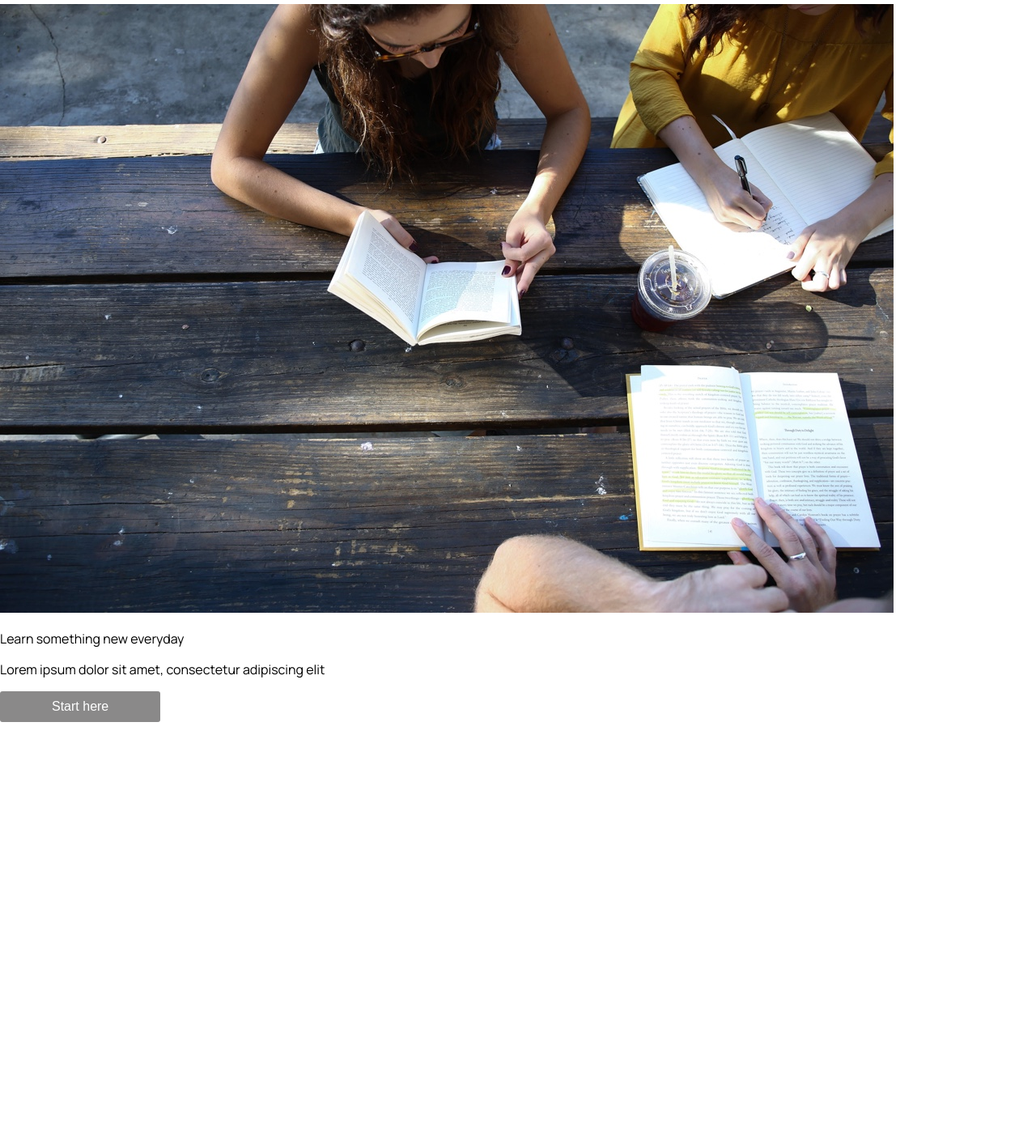
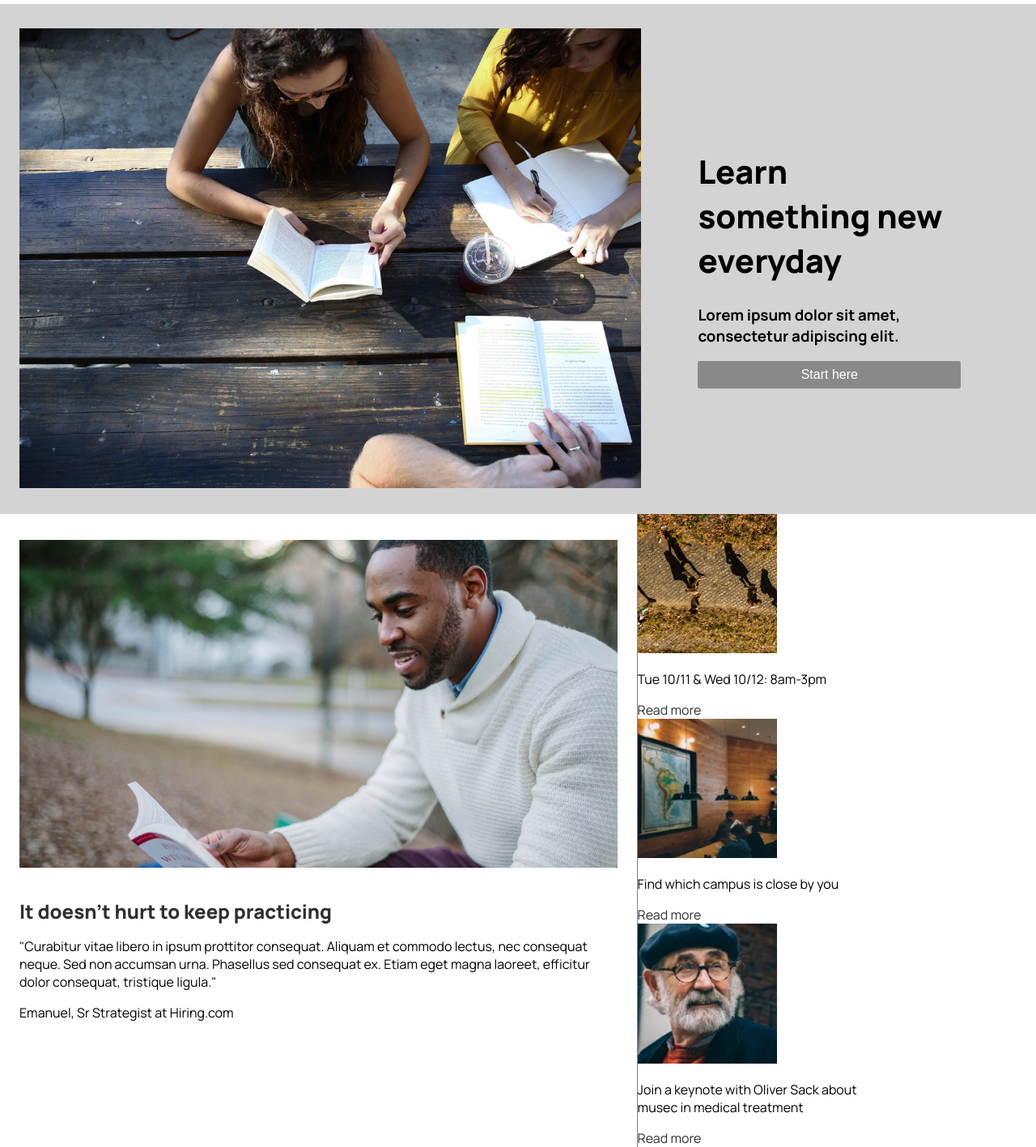
Before and after one commit to ImHariri/Colmar-academy, a plain HTML site: page index.html in a window 1280 px wide. Shown: the part 59-1476 px from the top of the page at 81% size. Before the commit the page ends 951 px from the top, so only its background shows below. Drawn offline with Linux system fonts and the light colour scheme.

Commit message:
update 5

```diff
--- a/index.html
+++ b/index.html
@@ -11,6 +11,9 @@
 </head>
 
 <body>
+
+    <!-- Header -->
+
     <header>
         <div id="header">
 
@@ -28,12 +31,57 @@
 
         </div>
     </header>
-    <div class="banner">
-        <img src="./resources/images/banner.jpg" alt="banner">
-        <div>
-            <p>Learn something new everyday</p>
-            <p>Lorem ipsum dolor sit amet, consectetur adipiscing elit</p>
-            <button class="button">Start here</button>
+
+    <div class="body">
+
+        <!-- Banner -->
+
+        <div class="banner">
+            <img src="./resources/images/banner.jpg" alt="banner" id="banner">
+            <div class="banner1">
+                <div class="banner-text">
+                    <h1>Learn something new everyday</h1>
+                    <h3>Lorem ipsum dolor sit amet, consectetur adipiscing elit.</h3>
+                    <button class="button">Start here</button>
+                </div>
+            </div>
+        </div>
+
+        <!-- Content -->
+
+        <div class="content">
+            <div class="content1">
+                <img src="resources\images\information-main.jpg" alt="#">
+                <h2>It doesn't hurt to keep practicing</h2>
+                <p>"Curabitur vitae libero in ipsum prottitor consequat. Aliquam et commodo lectus, nec consequat neque.
+                    Sed
+                    non accumsan urna. Phasellus sed consequat ex. Etiam eget magna laoreet, efficitur dolor consequat,
+                    tristique ligula."</p>
+                <p>Emanuel, Sr Strategist at Hiring.com</p>
+            </div>
+            <div class="content2">
+                <div class="list">
+                    <img src="resources\images\information-orientation.jpg" alt="#">
+                    <div class="list-text">
+                        <p>Tue 10/11 & Wed 10/12: 8am-3pm</p>
+                        <a href="#">Read more</a>
+                    </div>
+                </div>
+                <div class="list">
+                    <img src="resources\images\information-campus.jpg" alt="#">
+                    <div class="list-text">
+                        <p>Find which campus is close by you</p>
+                        <a href="#">Read more</a>
+                    </div>
+                </div>
+                <div class="list">
+                    <img src="resources\images\information-guest-lecture.jpg" alt="#">
+                    <div class="list-text">
+                        <p>Join a keynote with Oliver Sack about musec in medical treatment</p>
+                        <a href="#">Read more</a>
+                    </div>
+                </div>
+            </div>
         </div>
     </div>
 </body>
--- a/resources/css/style.css
+++ b/resources/css/style.css
@@ -21,19 +21,25 @@ a {
     font-size: 1rem;
     text-decoration: none;
     text-align: center;
-    padding: 10px 64px;
+    padding: 8px 0;
     border-radius: 3px;
     transition-duration: 0.4s;
+    width: 100%;
 }
 
 .button:hover {
     background-color: rgb(78, 78, 78);
 }
 
+
+/* Header */
+
+
 header {
     position: fixed;
     width: 100%;
     height: auto;
+    z-index: 10;
 }
 
 
@@ -57,7 +63,7 @@ header {
 }
 
 h2 {
-    font-weight: 700;
+    font-weight: 800;
     padding: 0;
     margin: 0;
     color: rgb(48, 48, 48);
@@ -80,3 +86,74 @@ header ul li {
     padding-left: 16px;
     font-size: 1rem;
 }
+
+.body {
+    position: relative;
+    top: 62px;
+}
+
+
+/* Banner */
+
+
+.banner {
+
+    display: flex;
+    background-color: lightgray;
+    align-items: center;
+    width: 100%;
+}
+
+h1 {
+    font-size: 2.5rem;
+    font-weight: 800;
+}
+
+#banner {
+    width: 60%;
+    padding: 32px 24px;
+}
+
+.banner1 {
+    align-self: center;
+}
+
+.banner-text {
+    width: 70%;
+    padding: 10%;
+}
+
+
+/* Content */
+
+
+.content {
+    display: flex;
+    width: 100%;
+}
+
+.content1 {
+    width: 60%;
+    padding: 32px 24px;
+    border-right: 1px solid gray;
+}
+
+.content1 img {
+  width: 100%;
+  height: auto;
+  padding-bottom: 32px;
+}
+
+
+
+.content2 {
+    width: 40%;
+}
+
+.list img {
+    width: 35%;
+}
+
+.list-text {
+    width: 65%;
+}
```
